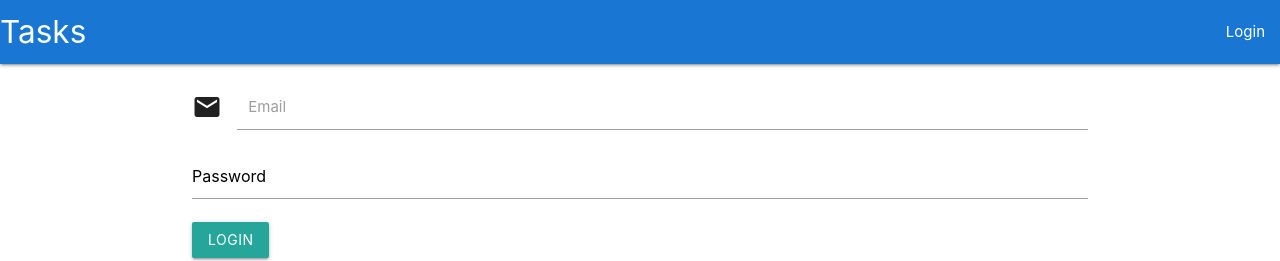
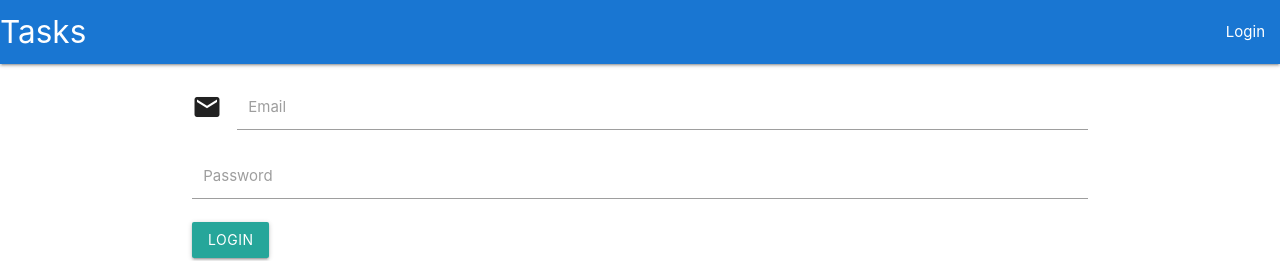
Before and after one commit to Mouniswar/node-tasks-api, a React (Create React App) app in the folder src/frontend/: page / in a window 1280 px wide. Shown: the top 261 px of the page. Built offline with nearby package versions, Linux system fonts and the light colour scheme.

Commit message:
Some minor changes

```diff
--- a/src/frontend/src/Components/Forms/LogIn.js
+++ b/src/frontend/src/Components/Forms/LogIn.js
@@ -15,7 +15,7 @@ class LogIn extends Component {
                label="Email"
             />
             <TextInput
-            value="Password"
+            label="Password"
             />
              <Button
              node="button"
--- a/src/frontend/src/Components/Forms/SignUp.js
+++ b/src/frontend/src/Components/Forms/SignUp.js
@@ -14,10 +14,10 @@ class SignUp extends Component {
                label="Email"
             />
             <TextInput
-            value="Password"
+            label="Password"
             />
             <TextInput
-            value="Confirm Password"
+            label="Confirm Password"
             />
              <Button
              node="button"
```
